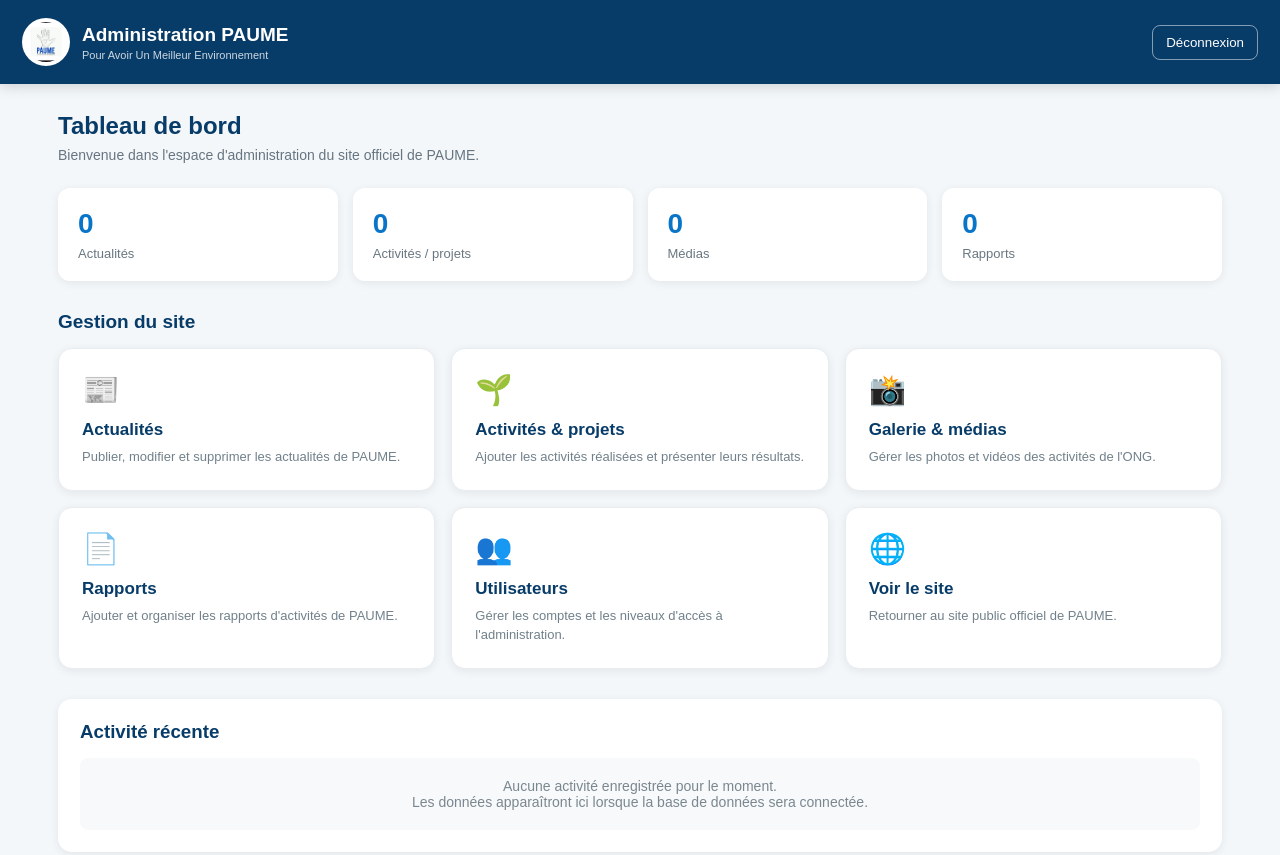
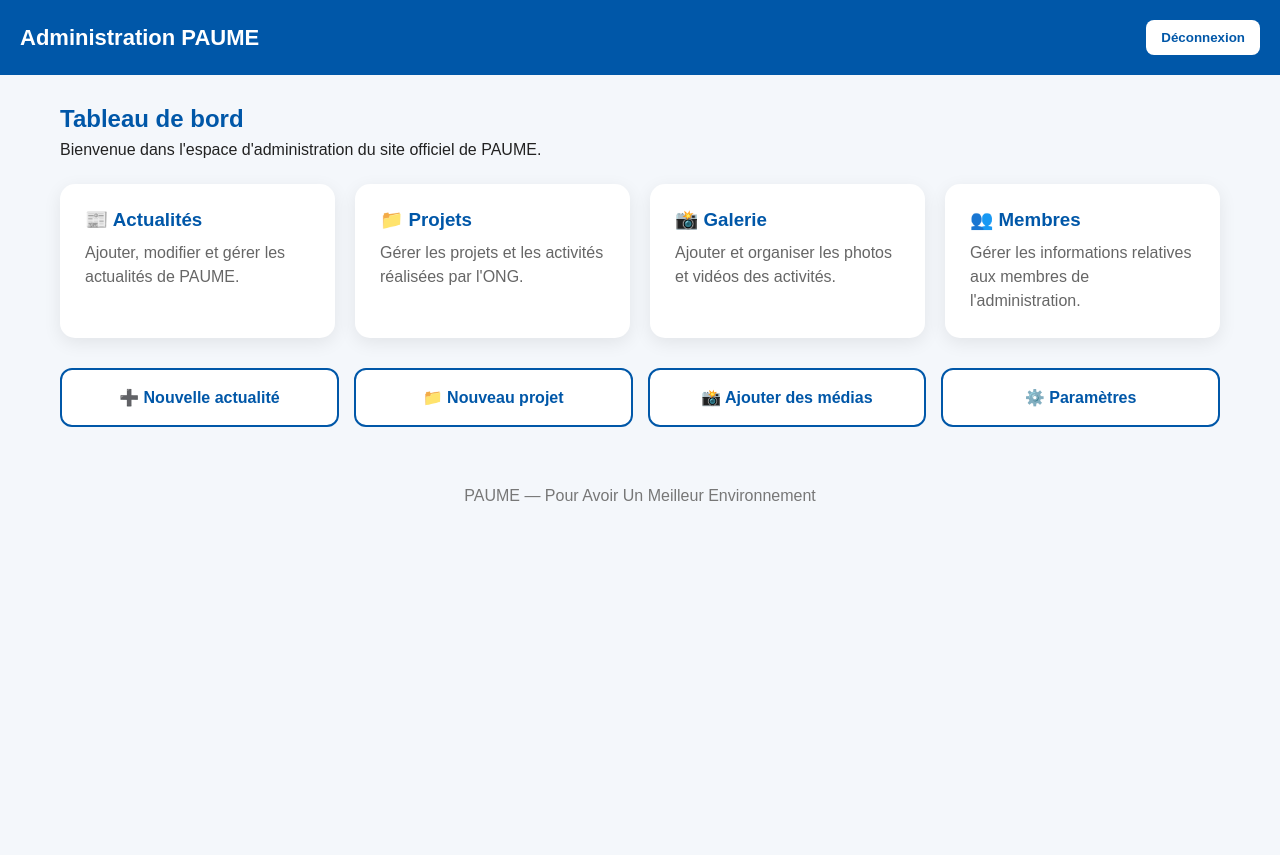
Before and after one commit to dylanserge735-max/PAUME-Officiel-, a plain HTML site: page admin/dashboard.html in a window 1280 px wide. After the commit the page ends 800 px from the top, so only its background shows below. Drawn offline with Linux system fonts and the light colour scheme.

Commit message:
Update dashboard.html

```diff
--- a/admin/dashboard.html
+++ b/admin/dashboard.html
@@ -3,72 +3,49 @@
 <head>
   <meta charset="UTF-8">
   <meta name="viewport" content="width=device-width, initial-scale=1.0">
-  <title>Tableau de bord | PAUME</title>
+
+  <title>Tableau de bord — PAUME</title>
 
   <style>
     * {
       box-sizing: border-box;
       margin: 0;
       padding: 0;
+      font-family: Arial, sans-serif;
     }
 
     body {
-      font-family: Arial, Helvetica, sans-serif;
-      background: #f4f7fa;
-      color: #1d2b36;
+      background: #f4f7fb;
+      color: #222;
     }
 
-    /* EN-TÊTE */
     header {
-      background: #073b68;
+      background: #0057a8;
       color: white;
-      padding: 18px 22px;
+      padding: 20px;
       display: flex;
+      justify-content: space-between;
       align-items: center;
-      justify-content: space-between;
-      box-shadow: 0 3px 12px rgba(0,0,0,0.15);
     }
 
-    .brand {
-      display: flex;
-      align-items: center;
-      gap: 12px;
-    }
-
-    .brand img {
-      width: 48px;
-      height: 48px;
-      object-fit: contain;
-      background: white;
-      border-radius: 50%;
-      padding: 4px;
-    }
-
-    .brand h1 {
-      font-size: 19px;
-    }
-
-    .brand span {
-      display: block;
-      font-size: 11px;
-      opacity: 0.8;
-      margin-top: 3px;
+    header h1 {
+      font-size: 22px;
     }
 
     .logout {
-      border: 1px solid rgba(255,255,255,0.5);
-      background: transparent;
-      color: white;
-      padding: 9px 13px;
+      background: white;
+      color: #0057a8;
+      border: none;
+      padding: 10px 15px;
       border-radius: 8px;
       cursor: pointer;
+      font-weight: bold;
     }
 
-    /* CONTENU */
-    main {
+    .container {
       max-width: 1200px;
-      margin: auto;
-      padding: 28px 18px;
+      margin: 30px auto;
+      padding: 0 20px;
     }
 
     .welcome {
@@ -76,160 +53,60 @@
     }
 
     .welcome h2 {
-      color: #073b68;
-      margin-bottom: 7px;
+      color: #0057a8;
+      margin-bottom: 8px;
     }
 
-    .welcome p {
-      color: #667580;
-      font-size: 14px;
+    .cards {
+      display: grid;
+      grid-template-columns: repeat(auto-fit, minmax(220px, 1fr));
+      gap: 20px;
     }
 
-    /* STATISTIQUES */
-    .stats {
-      display: grid;
-      grid-template-columns: repeat(4, 1fr);
-      gap: 15px;
-      margin-bottom: 30px;
+    .card {
+      background: white;
+      border-radius: 15px;
+      padding: 25px;
+      box-shadow: 0 5px 18px rgba(0,0,0,0.08);
     }
 
-    .stat-card {
-      background: white;
-      border-radius: 12px;
-      padding: 20px;
-      box-shadow: 0 2px 10px rgba(0,0,0,0.07);
+    .card h3 {
+      color: #0057a8;
+      margin-bottom: 10px;
     }
 
-    .stat-card .number {
-      font-size: 28px;
-      font-weight: bold;
-      color: #0875c9;
-      margin-bottom: 6px;
-    }
-
-    .stat-card p {
-      color: #697780;
-      font-size: 13px;
-    }
-
-    /* MENU ADMIN */
-    .section-title {
-      color: #073b68;
-      font-size: 19px;
-      margin-bottom: 15px;
-    }
-
-    .admin-grid {
-      display: grid;
-      grid-template-columns: repeat(3, 1fr);
-      gap: 16px;
-    }
-
-    .admin-card {
-      background: white;
-      border-radius: 14px;
-      padding: 23px;
-      text-decoration: none;
-      color: inherit;
-      box-shadow: 0 2px 10px rgba(0,0,0,0.07);
-      border: 1px solid #e8edf1;
-      transition: 0.2s;
-    }
-
-    .admin-card:hover {
-      transform: translateY(-3px);
-      box-shadow: 0 6px 18px rgba(0,0,0,0.1);
-    }
-
-    .icon {
-      font-size: 30px;
-      margin-bottom: 13px;
-    }
-
-    .admin-card h3 {
-      color: #073b68;
-      margin-bottom: 7px;
-      font-size: 17px;
-    }
-
-    .admin-card p {
-      color: #71808a;
-      font-size: 13px;
+    .card p {
+      color: #666;
       line-height: 1.5;
     }
 
-    /* ACTIVITÉ RÉCENTE */
-    .recent {
+    .actions {
       margin-top: 30px;
-      background: white;
-      border-radius: 14px;
-      padding: 22px;
-      box-shadow: 0 2px 10px rgba(0,0,0,0.07);
+      display: grid;
+      grid-template-columns: repeat(auto-fit, minmax(220px, 1fr));
+      gap: 15px;
     }
 
-    .recent h3 {
-      color: #073b68;
-      margin-bottom: 15px;
+    .action {
+      background: white;
+      border: 2px solid #0057a8;
+      color: #0057a8;
+      padding: 18px;
+      border-radius: 12px;
+      cursor: pointer;
+      font-weight: bold;
+      text-align: center;
     }
 
-    .empty {
-      padding: 20px;
-      text-align: center;
-      color: #7b8790;
-      background: #f7f9fa;
-      border-radius: 8px;
-      font-size: 14px;
+    .action:hover {
+      background: #0057a8;
+      color: white;
     }
 
-    /* RESPONSIVE */
-    @media (max-width: 850px) {
-      .stats {
-        grid-template-columns: repeat(2, 1fr);
-      }
-
-      .admin-grid {
-        grid-template-columns: repeat(2, 1fr);
-      }
-    }
-
-    @media (max-width: 520px) {
-      header {
-        padding: 14px;
-      }
-
-      .brand h1 {
-        font-size: 16px;
-      }
-
-      .brand span {
-        font-size: 10px;
-      }
-
-      .logout {
-        padding: 8px 9px;
-        font-size: 12px;
-      }
-
-      main {
-        padding: 22px 14px;
-      }
-
-      .stats {
-        grid-template-columns: 1fr 1fr;
-        gap: 10px;
-      }
-
-      .stat-card {
-        padding: 15px;
-      }
-
-      .stat-card .number {
-        font-size: 23px;
-      }
-
-      .admin-grid {
-        grid-template-columns: 1fr;
-      }
+    footer {
+      text-align: center;
+      padding: 30px;
+      color: #777;
     }
   </style>
 </head>
@@ -237,127 +114,91 @@
 <body>
 
 <header>
-    <div class="brand">
-      <img src="../logo.jpg" alt="Logo PAUME">
 
-      <div>
   <h1>Administration PAUME</h1>
-        <span>Pour Avoir Un Meilleur Environnement</span>
-      </div>
-    </div>
 
   <button class="logout" onclick="logout()">
     Déconnexion
   </button>
+
 </header>
 
-  <main>
+<div class="container">
 
-    <section class="welcome">
+  <div class="welcome">
+
     <h2>Tableau de bord</h2>
+
     <p>
       Bienvenue dans l'espace d'administration du site officiel de PAUME.
     </p>
-    </section>
 
-    <section class="stats">
-
-      <div class="stat-card">
-        <div class="number">0</div>
-        <p>Actualités</p>
   </div>
 
-      <div class="stat-card">
-        <div class="number">0</div>
-        <p>Activités / projets</p>
+  <div class="cards">
+
+    <div class="card">
+      <h3>📰 Actualités</h3>
+      <p>
+        Ajouter, modifier et gérer les actualités de PAUME.
+      </p>
     </div>
 
-      <div class="stat-card">
-        <div class="number">0</div>
-        <p>Médias</p>
+    <div class="card">
+      <h3>📁 Projets</h3>
+      <p>
+        Gérer les projets et les activités réalisées par l'ONG.
+      </p>
     </div>
 
-      <div class="stat-card">
-        <div class="number">0</div>
-        <p>Rapports</p>
+    <div class="card">
+      <h3>📸 Galerie</h3>
+      <p>
+        Ajouter et organiser les photos et vidéos des activités.
+      </p>
     </div>
 
-    </section>
-
-    <h2 class="section-title">
-      Gestion du site
-    </h2>
-
-    <section class="admin-grid">
-
-      <a href="actualites.html" class="admin-card">
-        <div class="icon">📰</div>
-        <h3>Actualités</h3>
+    <div class="card">
+      <h3>👥 Membres</h3>
       <p>
-          Publier, modifier et supprimer les actualités de PAUME.
+        Gérer les informations relatives aux membres de l'administration.
       </p>
-      </a>
-
-      <a href="activites.html" class="admin-card">
-        <div class="icon">🌱</div>
-        <h3>Activités & projets</h3>
-        <p>
-          Ajouter les activités réalisées et présenter leurs résultats.
-        </p>
-      </a>
-
-      <a href="medias.html" class="admin-card">
-        <div class="icon">📸</div>
-        <h3>Galerie & médias</h3>
-        <p>
-          Gérer les photos et vidéos des activités de l'ONG.
-        </p>
-      </a>
-
-      <a href="rapports.html" class="admin-card">
-        <div class="icon">📄</div>
-        <h3>Rapports</h3>
-        <p>
-          Ajouter et organiser les rapports d'activités de PAUME.
-        </p>
-      </a>
-
-      <a href="utilisateurs.html" class="admin-card">
-        <div class="icon">👥</div>
-        <h3>Utilisateurs</h3>
-        <p>
-          Gérer les comptes et les niveaux d'accès à l'administration.
-        </p>
-      </a>
-
-      <a href="../index.html" class="admin-card">
-        <div class="icon">🌐</div>
-        <h3>Voir le site</h3>
-        <p>
-          Retourner au site public officiel de PAUME.
-        </p>
-      </a>
-
-    </section>
-
-    <section class="recent">
-
-      <h3>Activité récente</h3>
-
-      <div class="empty">
-        Aucune activité enregistrée pour le moment.
-        <br>
-        Les données apparaîtront ici lorsque la base de données sera connectée.
     </div>
 
-    </section>
+  </div>
 
-  </main>
+  <div class="actions">
+
+    <div class="action">
+      ➕ Nouvelle actualité
+    </div>
+
+    <div class="action">
+      📁 Nouveau projet
+    </div>
+
+    <div class="action">
+      📸 Ajouter des médias
+    </div>
+
+    <div class="action">
+      ⚙️ Paramètres
+    </div>
+
+  </div>
+
+</div>
+
+<footer>
+  PAUME — Pour Avoir Un Meilleur Environnement
+</footer>
 
 <script>
+
   function logout() {
     window.location.href = "index.html";
   }
+
 </script>
 
 </body>
```
Lines whose indentation alone changed are shown as unchanged.
